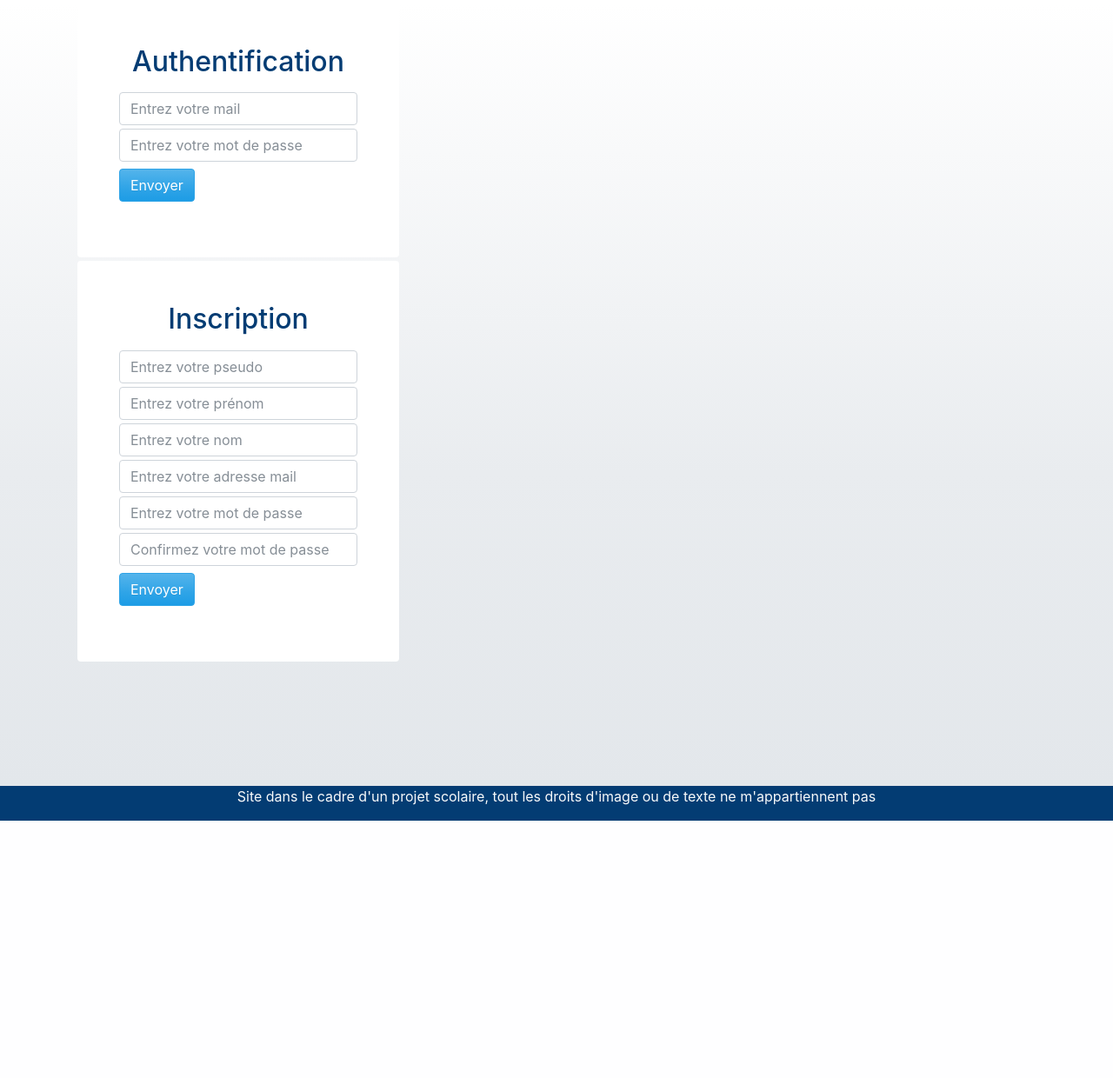
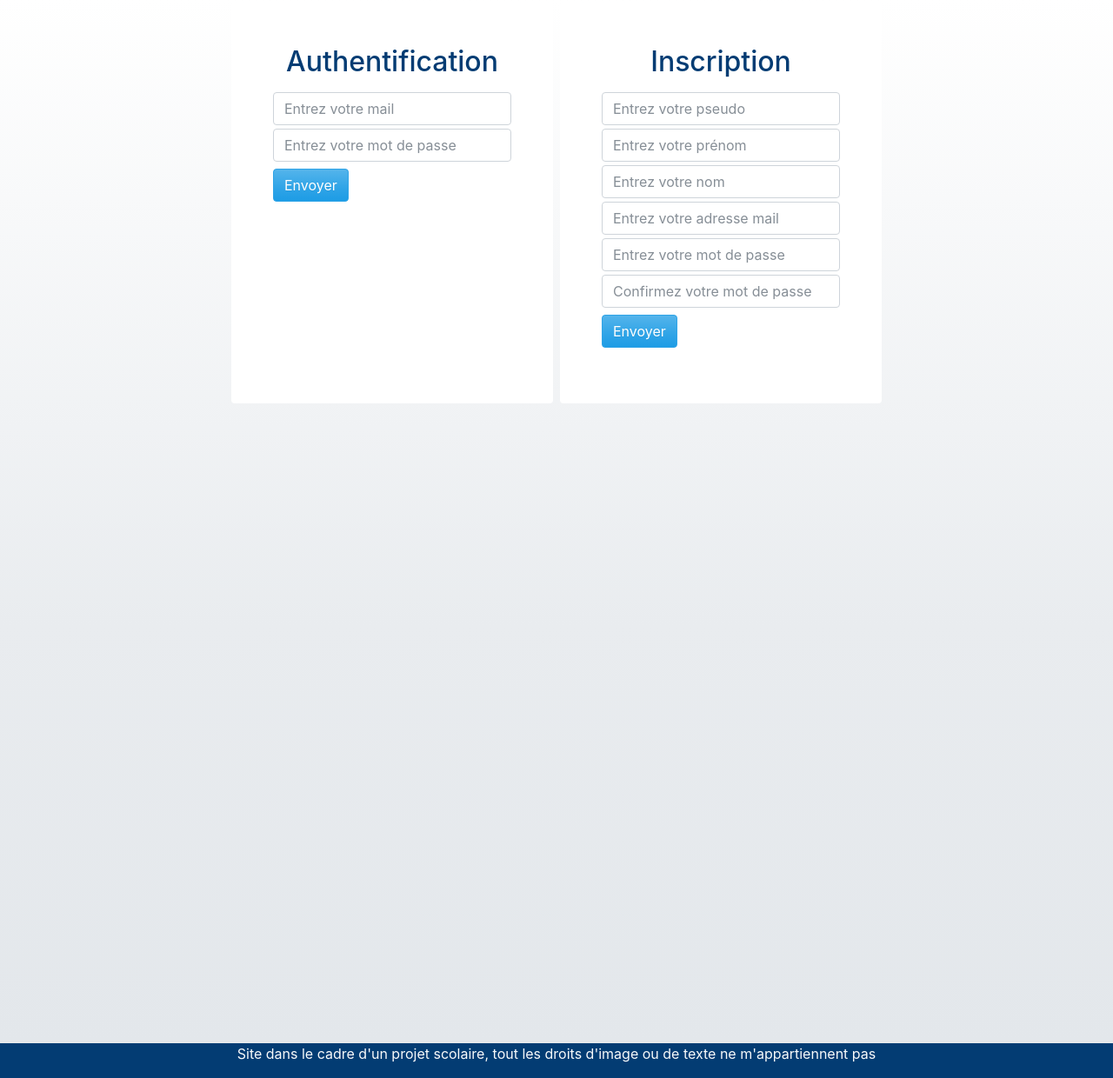
Before and after one commit to lucasCro/P5, a PHP site: page / in a window 1280 px wide. Shown: the part 56-1296 px from the top of the page at 87% size. Before the commit the page ends 1000 px from the top, so only its background shows below. Run offline with PHP 8.4, Linux system fonts and the light colour scheme; data comes from the database, SQL or seed files in the repository; data that the repository does not hold is empty; some libraries are stand-ins or nearby versions.

Commit message:
derniere finalisation

```diff
--- a/models/jsRequest/creatEvent.php
+++ b/models/jsRequest/creatEvent.php
@@ -37,7 +37,7 @@ if ( isset($_POST['eventName']) && isset($_POST['eventLocalisation']) && isset($
         $dbConnection = new ConnexionManager();
         $db = $dbConnection->dbConnection();
         // Requete d'insertion
-        $insertRequest = $db->prepare('INSERT INTO jointable(event_id, member_id) VALUES(:event_id, :member_id)');
+        $insertRequest = $db->prepare('INSERT INTO jointable(event_id, member_id, participation) VALUES(:event_id, :member_id, "Pas de reponse")');
         $insertRequest->execute(array(
             'event_id' => $eventId,
             'member_id' => $member
--- a/public/calendar.js
+++ b/public/calendar.js
@@ -70,7 +70,7 @@ class Calendar {
             let name = $(this).val();
             members.push(name);
         });
-        members.push($('#eventCreator').val());
+        members.push($('#memberId').val());
         // Debut et Fin de l'evenement au format DATETIME
         let beginning = $('#eventStart').val() + " " + $('#eventStartTime').val();
         let end = $('#eventEnd').val() + " " + $('#eventEndTime').val();
@@ -85,7 +85,7 @@ class Calendar {
                 eventEnd: end,
                 eventDescription: $('#eventDescription').val(),
                 eventMember: members,
-                eventCreator: $('#eventCreator').val()
+                eventCreator: $('#memberId').val()
             }
         );
         $('#eventName').val(null);
@@ -95,7 +95,6 @@ class Calendar {
         $('#eventEnd').val(null);
         $('#eventEndTime').val(null);
         $('#eventDescription').val(null);
-        $('#eventCreator').val(null);
     }
 
     // Recuperation des evenements depuis la BDD
--- a/public/main.js
+++ b/public/main.js
@@ -28,7 +28,7 @@ $(document).ready(function () {
         // Va chercher dans la BDD les membres du site pour créé une liste de checkbox a coché
         let allMembers = calendar.getAllMembers();
         for (let member of allMembers) {
-            $('#div_memberInEvent').append('<div class="row mb-1"><label for="eventMember' + member.id + '" class="form-check-label col-4">' + member.nom + ' ' + member.prenom + '</label><input type="checkbox" class="form-check-input col-4" id="eventMember' + member.id + '" name="' + member.id + '" value="' + member.id + '"></div>')
+            $('#div_memberInEvent').append('<div class="row mb-1"><label for="eventMember' + member.id + '" class="form-check-label col-8">' + member.nom + ' ' + member.prenom + '</label><input type="checkbox" class="form-check-input col-3" id="eventMember' + member.id + '" name="' + member.id + '" value="' + member.id + '"></div>')
         }
         $('#divAgenda').css('display', 'none');
     });
--- a/public/style.css
+++ b/public/style.css
@@ -9,7 +9,7 @@ body,
 #divAccueil, #divPhoto, #divProfil {
     margin: 0px;
     padding: 0px;
-    min-height: 900px;
+    min-height: 1200px;
     width: 100%;
 }
 
@@ -22,7 +22,10 @@ a
 {
     cursor: pointer;
 }
-
+.form-check-input
+{
+    position: inherit
+}
 /* Message Alert */
 #alertMessage
 {
@@ -67,3 +70,12 @@ a
 {
     display: none;
 }
+
+@media screen and (max-width: 600px)
+{
+    #calendar
+    {
+        height: 600px;
+        overflow: scroll;
+    }
+}
--- a/view/agenda.php
+++ b/view/agenda.php
@@ -13,7 +13,7 @@ ob_start();
     <!-- formulaire CREATION evenement -->
     <div class="row" id="divCreateEvent">
         <form>
-            <div class="form-group">
+            <div class="form-group container">
                 <h1 class="my-3 text-center text-sm-normal text-md-uppercase text-info">Création d'un evenement :</h1>
                 <fieldset>
                     <legend>Evenement :</legend>
@@ -36,8 +36,8 @@ ob_start();
                     <div class="container" id="div_memberInEvent">
                     </div>
                 </fieldset>
-                <button type="button" class="btn btn-primary backToCalendar">Retour</button>
-                <button type="button" class="btn btn-success" id="btnCreatEvent">Envoyer</button>
+                <button type="button" class="btn btn-primary backToCalendar col-sm-12 col-lg-0 my-1">Retour</button>
+                <button type="button" class="btn btn-success col-sm-12 col-lg-0 my-1" id="btnCreatEvent">Envoyer</button>
             </div>
         </form>
     </div>
--- a/view/authentification.php
+++ b/view/authentification.php
@@ -7,9 +7,9 @@ ob_start();
 ?>
 <!-- HTML -->
 <!-- AUTHENTIFICATION -->
-<div class="container d-flex-lg flex-column-sm justify-content-center text-sm-normal" id="divAuthentification">
+<div class="container row justify-content-center mx-auto my-auto text-sm-normal" id="divAuthentification">
     <!-- formulaire d'authentification -->
-    <div class="col-lg-4 bg-white p-sm-3 p-lg-5 m-1 rounded">
+    <div class="col-12 col-md-4 bg-white p-sm-3 p-lg-5 m-1 rounded">
         <form method="POST">
             <div class="form-group">
                 <h2 class="mb-3 text-info text-center text-uppercase-lg ">Authentification</h2>
@@ -21,7 +21,7 @@ ob_start();
         </form>
     </div>
     <!-- formulaire de création de compte -->
-    <div class="col-lg-4 bg-white p-lg-5 p-sm-3 m-1 rounded">
+    <div class="col-12 col-md-4 bg-white p-lg-5 p-sm-3 m-1 rounded">
         <form method="POST">
             <div class="form-group">
                 <h2 class="mb-3 text-info text-center text-uppercase-lg text-sm-normal">Inscription</h2>
```
